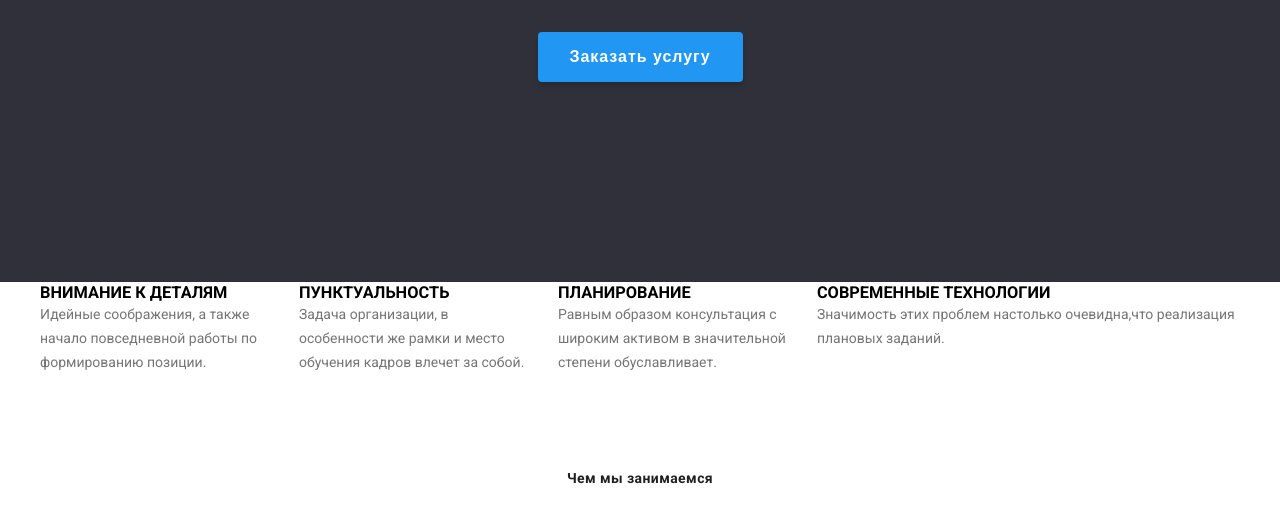
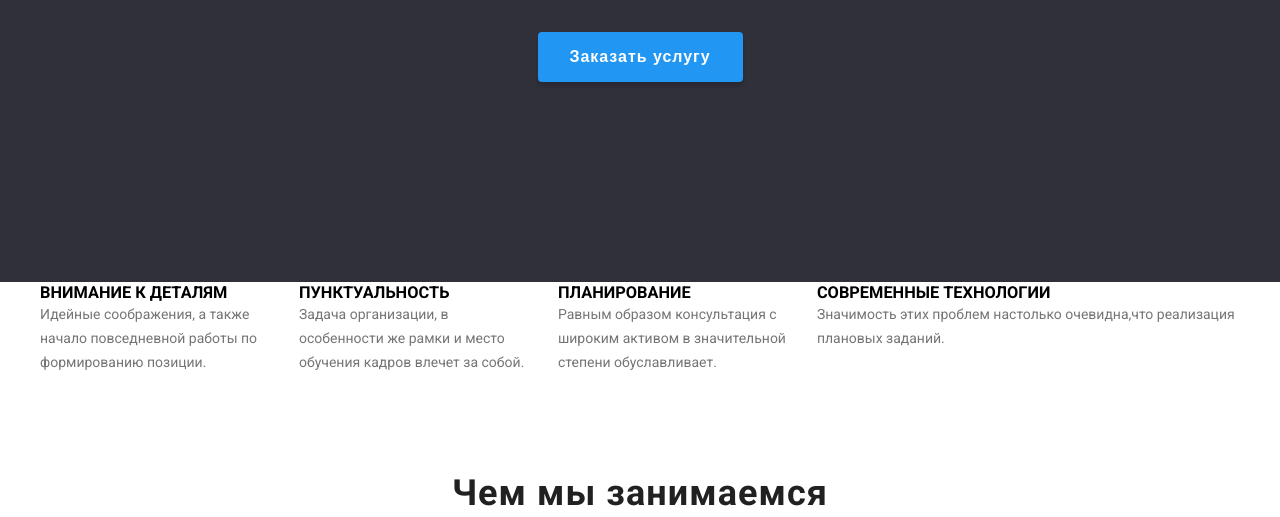
Before and after one commit to IrinaMykhajlova/goit-markup-hw-02, a plain HTML site: page index.html in a window 1280 px wide. Shown: the part 397-914 px from the top of the page. Drawn offline with Linux system fonts and the light colour scheme.

Commit message:
Update style.css

```diff
--- a/css/style.css
+++ b/css/style.css
@@ -33,12 +33,12 @@ body {
 }
 
 .section-list {
-  font-size: 14px;
+  font-size: 36px;
   line-height: calc(60 / 44);
   text-align: center;
   letter-spacing: 0.03em;
   max-width: 650px;
-  color: #212121;
+  color: var(--maim-color);
   margin: 0 auto;
   margin-bottom: 30px;
 }
```
